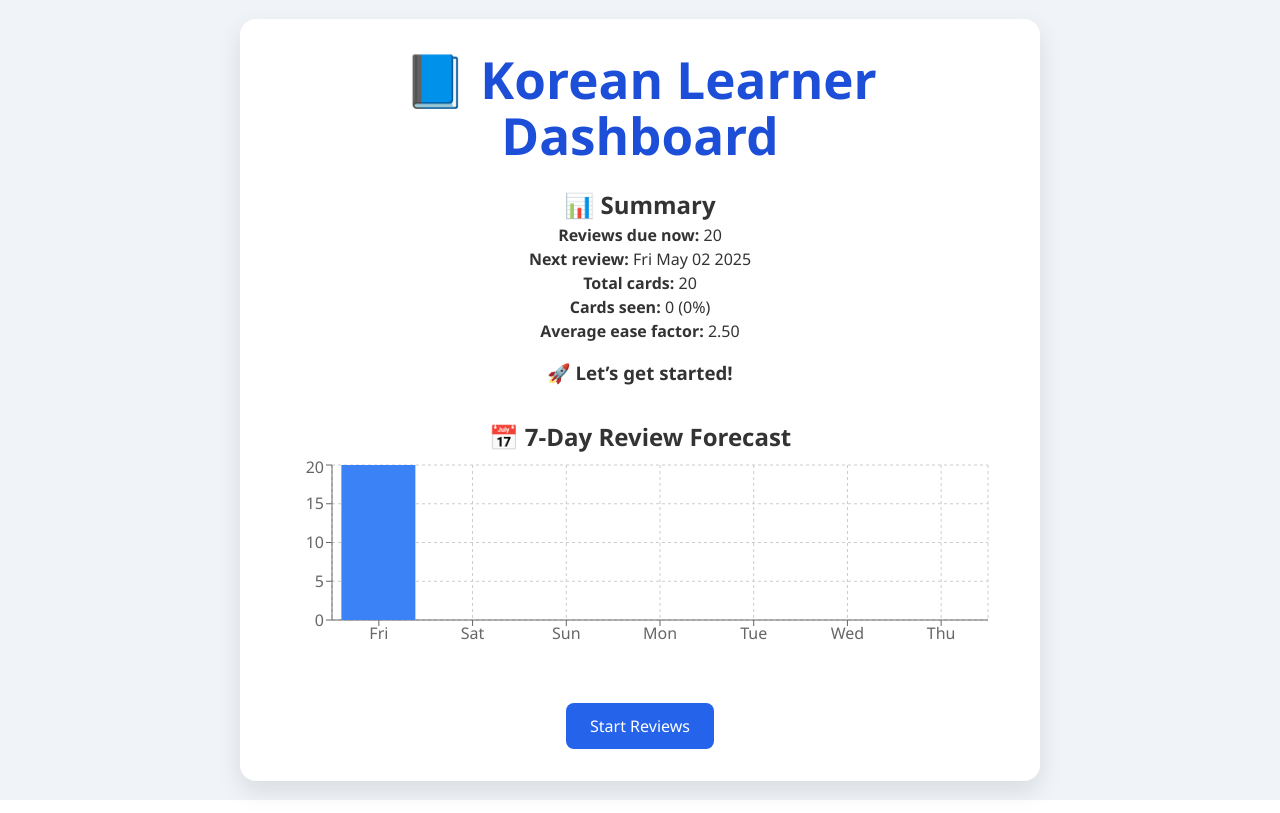
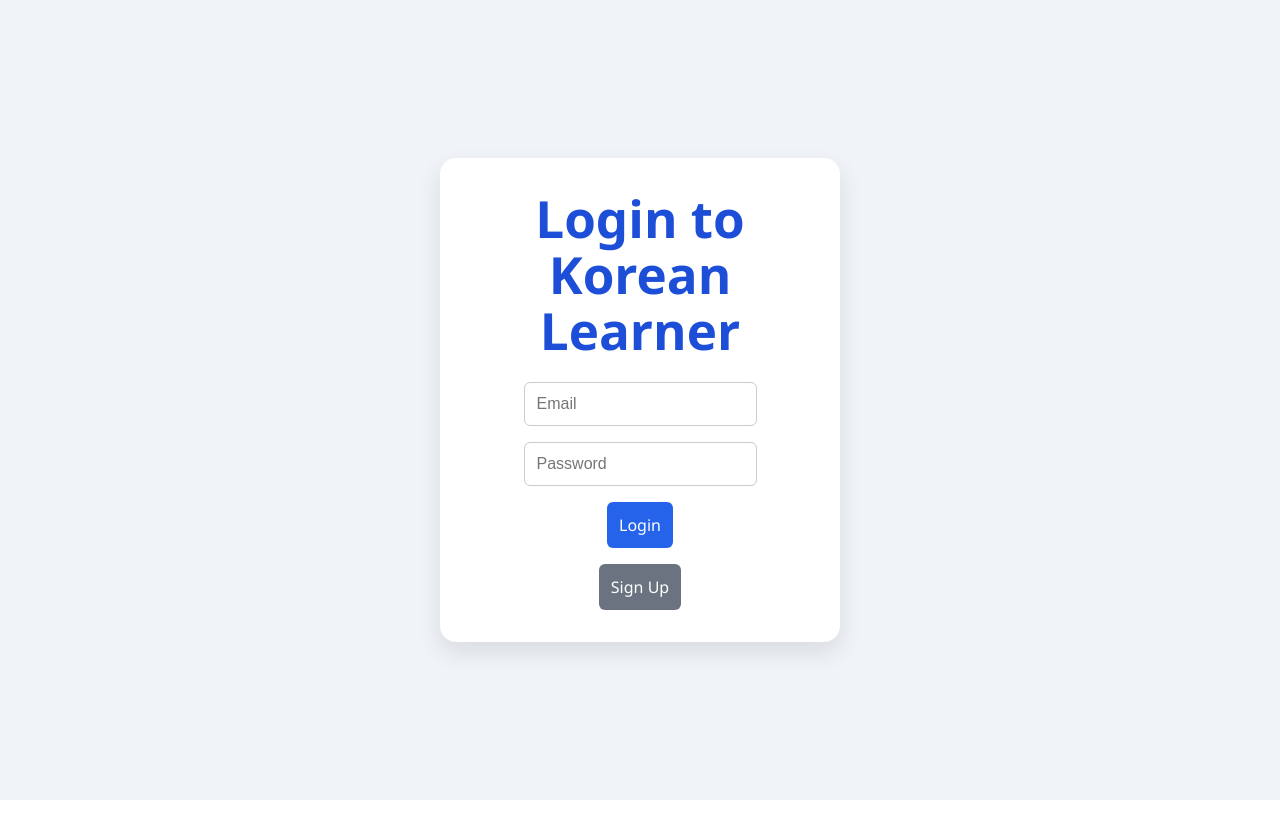
Before and after one commit to rjguhl/korean_learner, a React (Vite) app in the folder korean_learner_frontend/: page / in a window 1280 px wide. Built offline with nearby package versions, Linux system fonts and the light colour scheme.

Commit message:
starting firebase implementation

```diff
--- a/korean_learner_frontend/package.json
+++ b/korean_learner_frontend/package.json
@@ -10,6 +10,7 @@
     "preview": "vite preview"
   },
   "dependencies": {
+    "firebase": "^11.6.1",
     "react": "^19.0.0",
     "react-dom": "^19.0.0",
     "recharts": "^2.15.3"
--- a/korean_learner_frontend/src/App.jsx
+++ b/korean_learner_frontend/src/App.jsx
@@ -1,13 +1,44 @@
-import { Routes, Route } from 'react-router-dom';
+import { Routes, Route, Navigate } from 'react-router-dom';
 import { useState } from 'react';
 import './App.css';
 import Dashboard from './components/Dashboard';
 import Review from './components/Review';
 import SessionSummary from './components/SessionSummary';
+import Login from './components/Login';
 import { initialCards } from './data/cards';
 
+const hardcodedUsers = [
+  { username: 'admin', password: '1234' },
+  { username: 'test', password: 'test' }
+];
+
 export default function App() {
-  const [cards, setCards] = useState(initialCards);
+  const [user, setUser] = useState(null);
+  const [userProgress, setUserProgress] = useState({});
+
+  const login = (username, password) => {
+    const found = hardcodedUsers.find(
+      (u) => u.username === username && u.password === password
+    );
+    if (found) {
+      if (!userProgress[username]) {
+        setUserProgress((prev) => ({ ...prev, [username]: initialCards }));
+      }
+      setUser(username);
+      return true;
+    }
+    return false;
+  };
+
+  if (!user) {
+    return <Login login={login} />;
+  }
+
+  const cards = userProgress[user] || [];
+  const setCards = (newCards) => {
+    setUserProgress((prev) => ({ ...prev, [user]: newCards }));
+  };
+
   const [sessionStats, setSessionStats] = useState([]);
   const [lastSession, setLastSession] = useState(null);
 
@@ -26,6 +57,7 @@ export default function App() {
         }
       />
       <Route path="/summary" element={<SessionSummary lastSession={lastSession} />} />
+      <Route path="*" element={<Navigate to="/" />} />
     </Routes>
   );
 }
--- /dev/null
+++ b/korean_learner_frontend/src/components/Login.jsx
@@ -0,0 +1,98 @@
+import { useState } from 'react';
+import { signInWithEmailAndPassword, createUserWithEmailAndPassword } from 'firebase/auth';
+import { auth } from '../firebase';
+
+export default function Login({ login }) {
+  const [email, setEmail] = useState('');
+  const [password, setPassword] = useState('');
+  const [error, setError] = useState('');
+
+  const handleLogin = async (e) => {
+    e.preventDefault();
+    try {
+      const userCredential = await signInWithEmailAndPassword(auth, email, password);
+      login(userCredential.user);
+    } catch (err) {
+      setError('Login failed. Please check your email and password.');
+    }
+  };
+
+  const handleSignUp = async () => {
+    try {
+      const userCredential = await createUserWithEmailAndPassword(auth, email, password);
+      console.log('Signup successful:', userCredential.user);
+      login(userCredential.user);
+    } catch (err) {
+      console.error('Signup error:', err.code, err.message);
+      if (err.code === 'auth/email-already-in-use') {
+        try {
+          const userCredential = await signInWithEmailAndPassword(auth, email, password);
+          login(userCredential.user);
+        } catch {
+          setError('Email is already in use, and login with that email failed.');
+        }
+      } else if (err.code === 'auth/weak-password') {
+        setError('Password should be at least 6 characters.');
+      } else if (err.code === 'auth/invalid-email') {
+        setError('Please enter a valid email address.');
+      } else {
+        setError('Signup failed: ' + err.message);
+      }
+    }
+  };
+
+
+  return (
+    <div className="App" style={{ maxWidth: '400px', margin: '5rem auto', padding: '2rem' }}>
+      <h1 style={{ color: '#1d4ed8' }}>Login to Korean Learner</h1>
+      <form onSubmit={handleLogin} style={{ display: 'flex', flexDirection: 'column', gap: '1rem' }}>
+        <input
+          type="email"
+          placeholder="Email"
+          value={email}
+          onChange={(e) => setEmail(e.target.value)}
+          required
+          style={{ padding: '0.75rem', fontSize: '1rem', borderRadius: '6px', border: '1px solid #ccc' }}
+        />
+        <input
+          type="password"
+          placeholder="Password"
+          value={password}
+          onChange={(e) => setPassword(e.target.value)}
+          required
+          style={{ padding: '0.75rem', fontSize: '1rem', borderRadius: '6px', border: '1px solid #ccc' }}
+        />
+        <button
+          type="submit"
+          style={{
+            padding: '0.75rem',
+            fontSize: '1rem',
+            backgroundColor: '#2563eb',
+            color: 'white',
+            border: 'none',
+            borderRadius: '6px',
+            cursor: 'pointer'
+          }}
+        >
+          Login
+        </button>
+        <button
+          type="button"
+          onClick={handleSignUp}
+          style={{
+            padding: '0.75rem',
+            fontSize: '1rem',
+            backgroundColor: '#6b7280',
+            color: 'white',
+            border: 'none',
+            borderRadius: '6px',
+            cursor: 'pointer'
+          }}
+        >
+          Sign Up
+        </button>
+        {error && <p style={{ color: 'red' }}>{error}</p>}
+      </form>
+    </div>
+  );
+}
--- a/korean_learner_frontend/src/components/SessionSummary.jsx
+++ b/korean_learner_frontend/src/components/SessionSummary.jsx
@@ -1,8 +1,13 @@
+import { useNavigate } from 'react-router-dom';
+
 export default function SessionSummary({ lastSession }) {
+  const navigate = useNavigate();
+
   if (!lastSession) {
     return (
       <div className="App">
         <h1>No session summary available</h1>
+        <button onClick={() => navigate('/')}>Go to Dashboard</button>
       </div>
     );
   }
@@ -27,6 +32,10 @@ export default function SessionSummary({ lastSession }) {
           </ul>
         </>
       )}
+
+      <button onClick={() => navigate('/')} style={{ marginTop: '2rem' }}>
+        ⬅ Back to Dashboard
+      </button>
     </div>
   );
 }
--- /dev/null
+++ b/korean_learner_frontend/src/firebase.js
@@ -0,0 +1,18 @@
+import { initializeApp } from 'firebase/app';
+import { getAuth } from 'firebase/auth';
+import { getFirestore } from 'firebase/firestore';
+
+const firebaseConfig = {
+  apiKey: "AIzaSyBkpUrAjBnz35kMwUULGXkHAlMHtEg-IqY",
+  authDomain: "korean-learner.firebaseapp.com",
+  projectId: "korean-learner",
+  storageBucket: "korean-learner.appspot.com",
+  messagingSenderId: "395445195923",
+  appId: "1:395445195923:web:4523b74dd7fc83bd23a966",
+  measurementId: "G-7MFVYHBRYF"
+};
+
+const app = initializeApp(firebaseConfig);
+
+export const auth = getAuth(app);
+export const db = getFirestore(app);
```
Also changed, not shown: 1 other file (tests, documents, lock files or other folders). Lines whose indentation alone changed are shown as unchanged.
